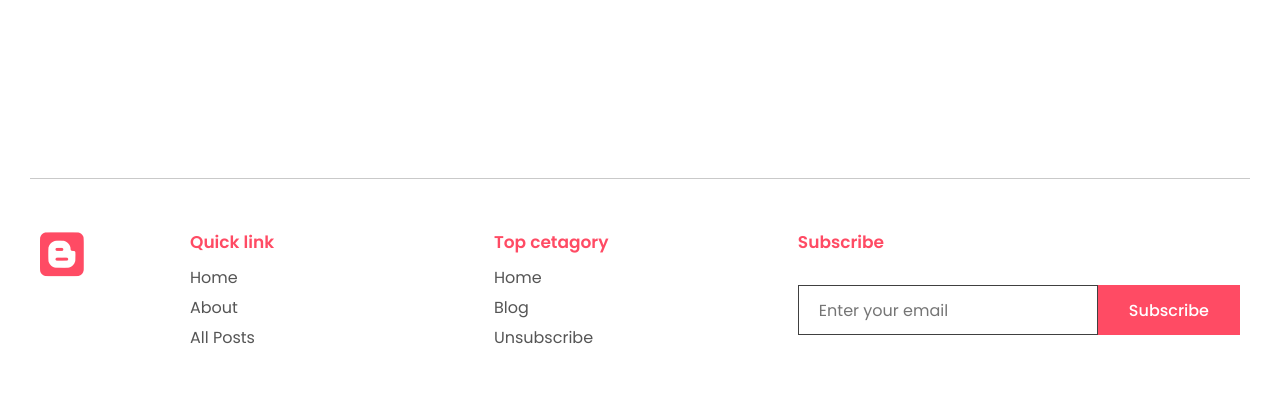
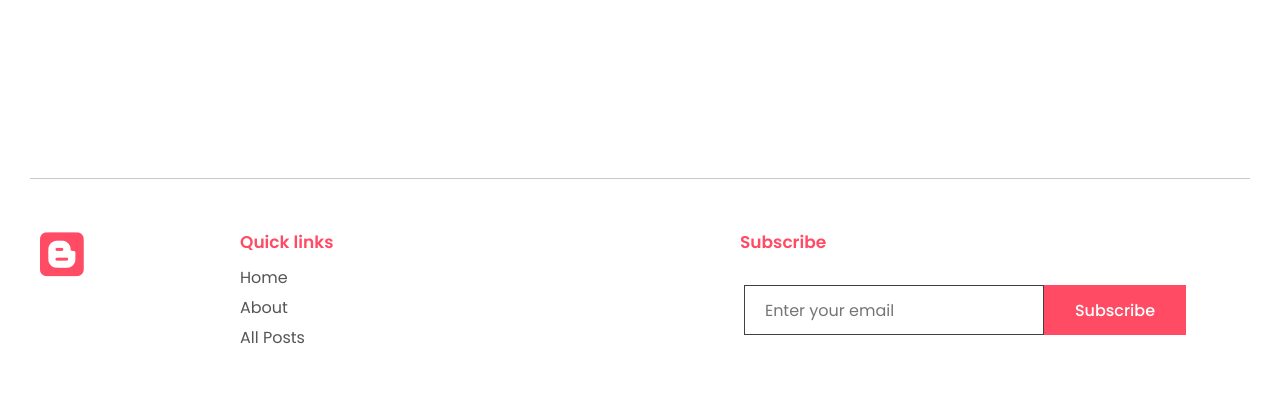
Before and after one commit to andreistr21/blog-website, a Django app: page /about/ in a window 1280 px wide. Shown: the part 582-982 px from the top of the page. Run offline with Django 4.2, Linux system fonts and the light colour scheme; data comes from the database, SQL or seed files in the repository; both versions use the stored data as it was after the commit; some libraries are stand-ins or nearby versions.

Commit message:
Delete unnecessary footer links

```diff
--- a/templates/base.html
+++ b/templates/base.html
@@ -70,19 +70,11 @@
           <i class="fa-brands fa-blogger"></i>
         </div>
         <div class="link">
-          <h2>Quick link</h2>
+          <h2>Quick links</h2>
           <div class="q-link">
             <a href="{% url 'index' %}">Home</a>
             <a href="{% url 'about' %}">About</a>
             <a href="">All Posts</a>
-          </div>
-        </div>
-        <div class="link">
-          <h2>Top cetagory</h2>
-          <div class="q-link">
-            <a href="#">Home</a>
-            <a href="#">Blog</a>
-            <a href="#">Unsubscribe</a>
           </div>
         </div>
         <div class="news-signup">
```
Also changed, not shown: db.sqlite3.
